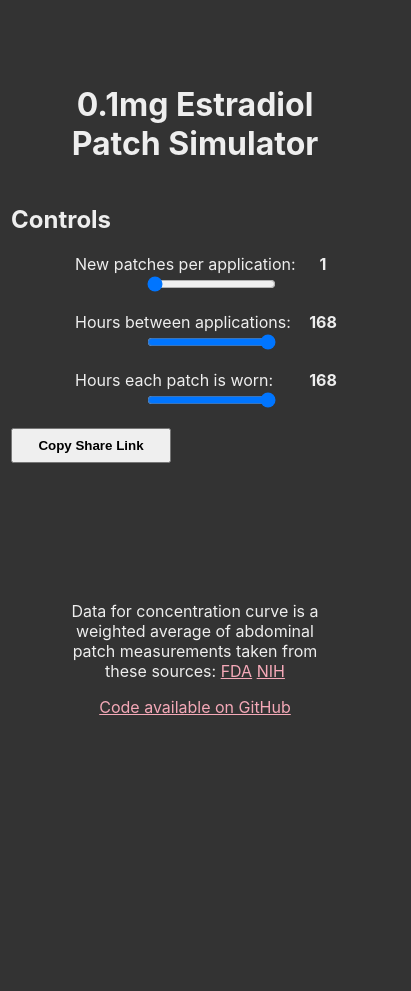
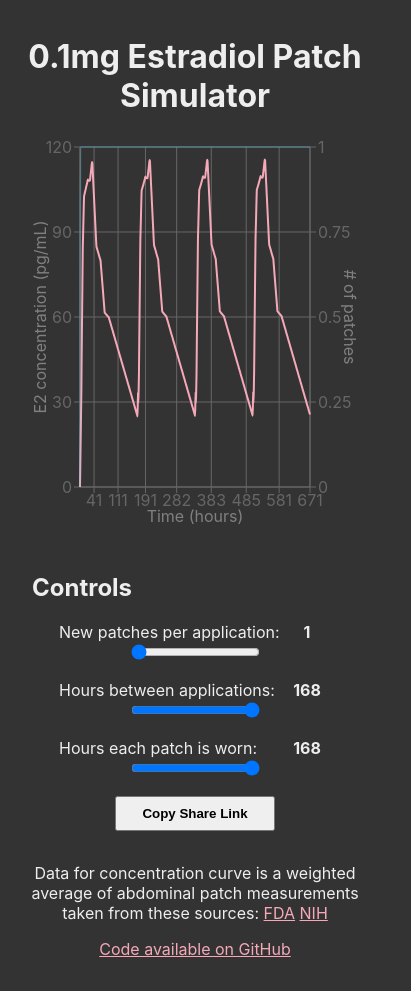
Before and after one commit to hypothete/e2-patch-simulator, a React (Create React App) app: page / in a window 390 px wide. Shown: the whole page, 411 px wide, since content can reach past the window. Before the commit the page ends 844 px from the top, so only its background shows below. Built offline with nearby package versions, Linux system fonts and the light colour scheme.

Commit message:
added responsiveness

```diff
--- a/src/App.css
+++ b/src/App.css
@@ -1,23 +1,23 @@
 .App {
   text-align: center;
-  padding: 4rem;
+  padding: 1rem;
 }
 
 .AppSideBySide {
   display: flex;
-  flex-direction: row;
+  flex-direction: column;
   margin: 0 auto;
-  justify-content: center;
-  align-items: flex-start;
+  justify-content: flex-start;
+  align-items: center;
 }
 
 .AppControls {
-  min-width: 400px;
+  max-width: 410px;
   display: flex;
   flex-direction: column;
-  margin-left: 2rem;
   justify-content: flex-start;
   align-items: flex-start;
+  padding: 1rem;
 }
 
 .AppShare {
@@ -25,4 +25,22 @@
   font-weight: bolder;
   padding: 0.5rem 1rem;
   cursor: pointer;
+  margin: 0 auto;
 }
+
+@media screen and (min-width: 1024px) {
+  .App {
+    padding: 4rem;
+  }
+
+  .AppSideBySide {
+    flex-direction: row;
+    justify-content: center;
+    align-items: flex-start;
+  }
+
+  .AppControls {
+    padding: 0;
+    margin-left: 2rem;
+  }
+}
--- a/src/Graph.css
+++ b/src/Graph.css
@@ -1,4 +1,12 @@
 .Graph {
-  width: 600px;
+  width: 100vmin;
   height: 400px;
 }
+
+@media screen and (min-width: 1024px) {
+  .Graph {
+    width: 80vmin;
+    height: 400px;
+  }
+
+}
--- a/src/Graph.tsx
+++ b/src/Graph.tsx
@@ -31,7 +31,7 @@ function Graph({ patches, spread, period, worn }: GraphProps) {
       <ResponsiveContainer>
         <LineChart
           data={newSeries}
-          margin={{ top: 10, right: 10, left: 10, bottom: 10 }}
+          margin={{ top: 10, right: 0, left: 0, bottom: 10 }}
         >
           <YAxis
             dataKey="value"
@@ -57,7 +57,7 @@ function Graph({ patches, spread, period, worn }: GraphProps) {
           <XAxis
             dataKey="time"
             height={40}
-            label={{ value: "Time (hours)", position: "insideBottom" }}
+            label={{ value: "Time (hours)", position: "insideBottom", }}
           />
           <Tooltip />
           <CartesianGrid stroke="#666666" strokeWidth={1} />
```
